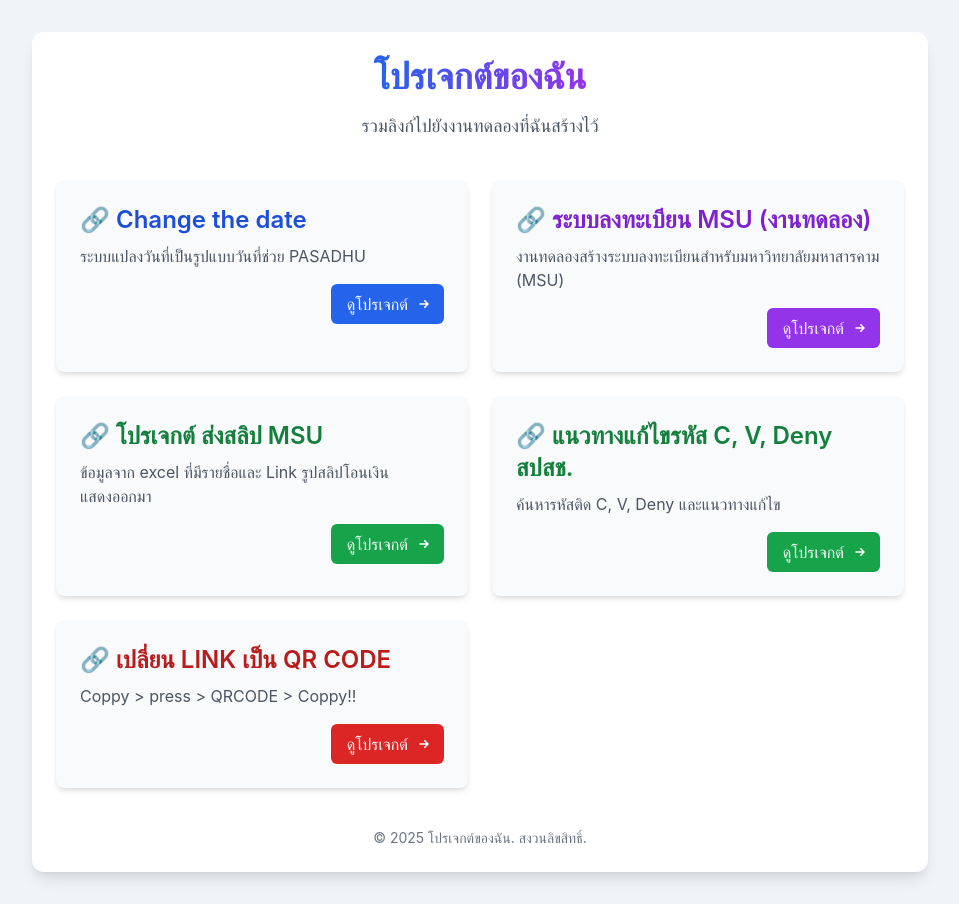
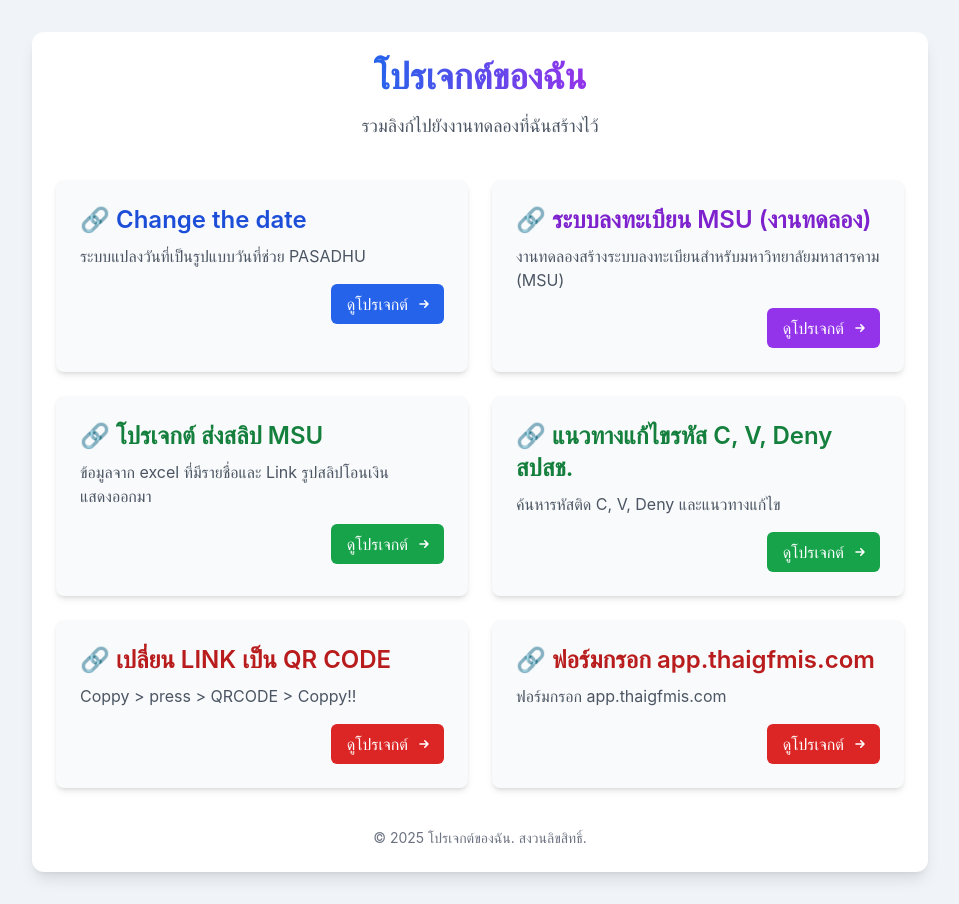
Before and after one commit to CG0021/CG0021.github.io, a plain HTML site: page index.html in a window 1280 px wide. Shown: the whole page, without its empty margins (160-1119 px from the left). Drawn offline with nearby package versions, Linux system fonts and the light colour scheme.

Commit message:
Update index.html

```diff
--- a/index.html
+++ b/index.html
@@ -76,7 +76,7 @@
                 </div>
             </div>
 
-            <!-- คุณสามารถเพิ่มการ์ดโปรเจกต์อื่นๆ ได้ที่นี่ -->
+            <!-- โปรเจกต์ ส่งสลิป MSU -->
             <div class="bg-gray-50 p-6 rounded-lg shadow-md hover:shadow-xl transition-shadow duration-300 transform hover:-translate-y-1">
                 <h2 class="text-2xl font-semibold text-gray-800 mb-2">
                     <!-- ตัวอย่าง: เปลี่ยน # เป็น URL จริงของโปรเจกต์ -->
@@ -95,7 +95,7 @@
                     </a>
                 </div>
             </div>
-            <!-- CVDsearch -->
+            <!-- CVD search -->
             <div class="bg-gray-50 p-6 rounded-lg shadow-md hover:shadow-xl transition-shadow duration-300 transform hover:-translate-y-1">
                 <h2 class="text-2xl font-semibold text-gray-800 mb-2">
                     <!-- ตัวอย่าง: เปลี่ยน # เป็น URL จริงของโปรเจกต์ -->
@@ -114,6 +114,7 @@
                     </a>
                 </div>
             </div>
+            <!-- โปรเจกต์ LINK เป็น QR CODE -->
             <div class="bg-gray-50 p-6 rounded-lg shadow-md hover:shadow-xl transition-shadow duration-300 transform hover:-translate-y-1">
                 <h2 class="text-2xl font-semibold text-gray-800 mb-2">
                     <!-- ตัวอย่าง: เปลี่ยน # เป็น URL จริงของโปรเจกต์ -->
@@ -132,6 +133,25 @@
                     </a>
                 </div>
             </div>
+            <!-- โปรเจกต์ ฟอร์มกรอก app.thaigfmis.com -->
+            <div class="bg-gray-50 p-6 rounded-lg shadow-md hover:shadow-xl transition-shadow duration-300 transform hover:-translate-y-1">
+                <h2 class="text-2xl font-semibold text-gray-800 mb-2">
+                    <!-- ตัวอย่าง: เปลี่ยน # เป็น URL จริงของโปรเจกต์ -->
+                    <a href="https://cg0021.github.io/formthaigfmis.html" class="text-red-700 hover:text-red-900">
+                        🔗 ฟอร์มกรอก app.thaigfmis.com
+                    </a>
+                </h2>
+                <p class="text-gray-600 mb-4">
+                    ฟอร์มกรอก app.thaigfmis.com
+                </p>
+                <div class="flex justify-end">
+                    <!-- ตัวอย่าง: เปลี่ยน # เป็น URL จริงของโปรเจกต์ -->
+                    <a href="https://cg0021.github.io/formthaigfmis.html" class="inline-flex items-center px-4 py-2 bg-red-600 text-white font-medium rounded-md hover:bg-red-700 focus:outline-none focus:ring-2 focus:ring-red-500 focus:ring-offset-2 transition-colors duration-200">
+                        ดูโปรเจกต์
+                        <svg class="ml-2 -mr-1 w-4 h-4" fill="currentColor" viewBox="0 0 20 20" xmlns="http://www.w3.org/2000/svg"><path fill-rule="evenodd" d="M10.293 5.293a1 1 0 011.414 0l4 4a1 1 0 010 1.414l-4 4a1 1 0 01-1.414-1.414L12.586 11H5a1 1 0 110-2h7.586l-2.293-2.293a1 1 0 010-1.414z" clip-rule="evenodd"></path></svg>
+                    </a>
+                </div>
+            </div>
         </main>
 
         <!-- ส่วนท้ายของหน้า (ถ้าต้องการ) -->
```
